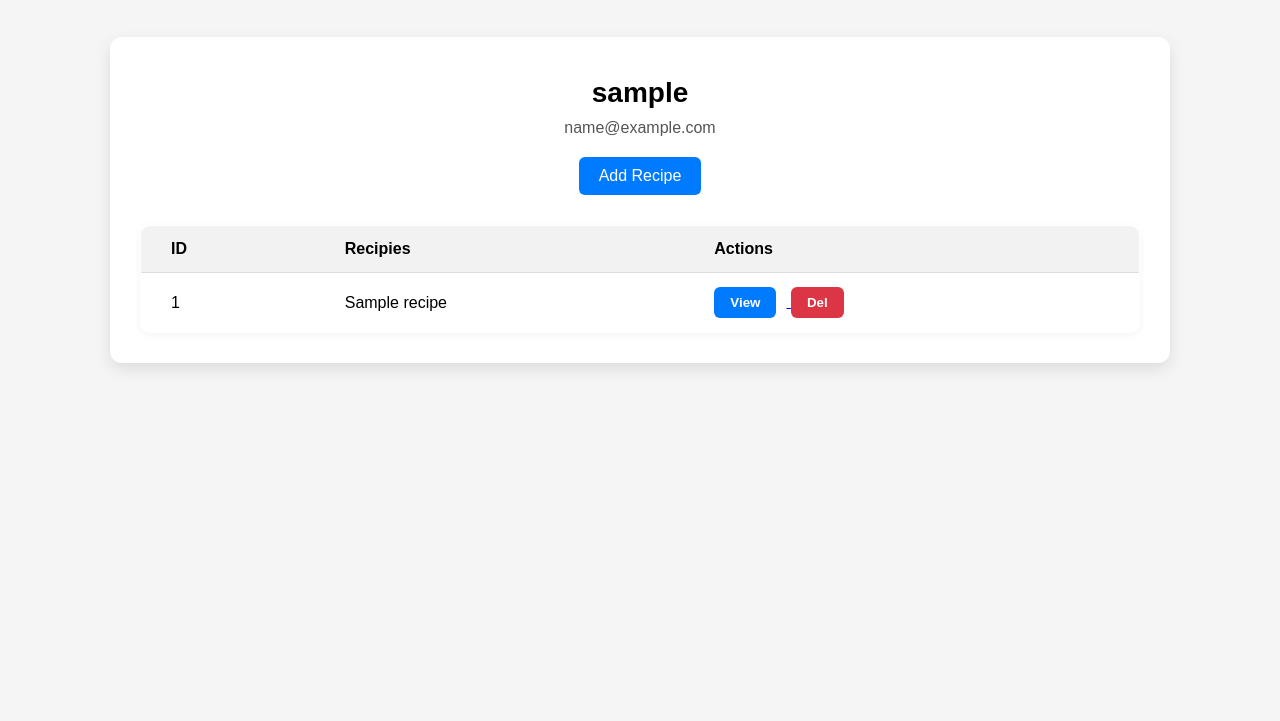
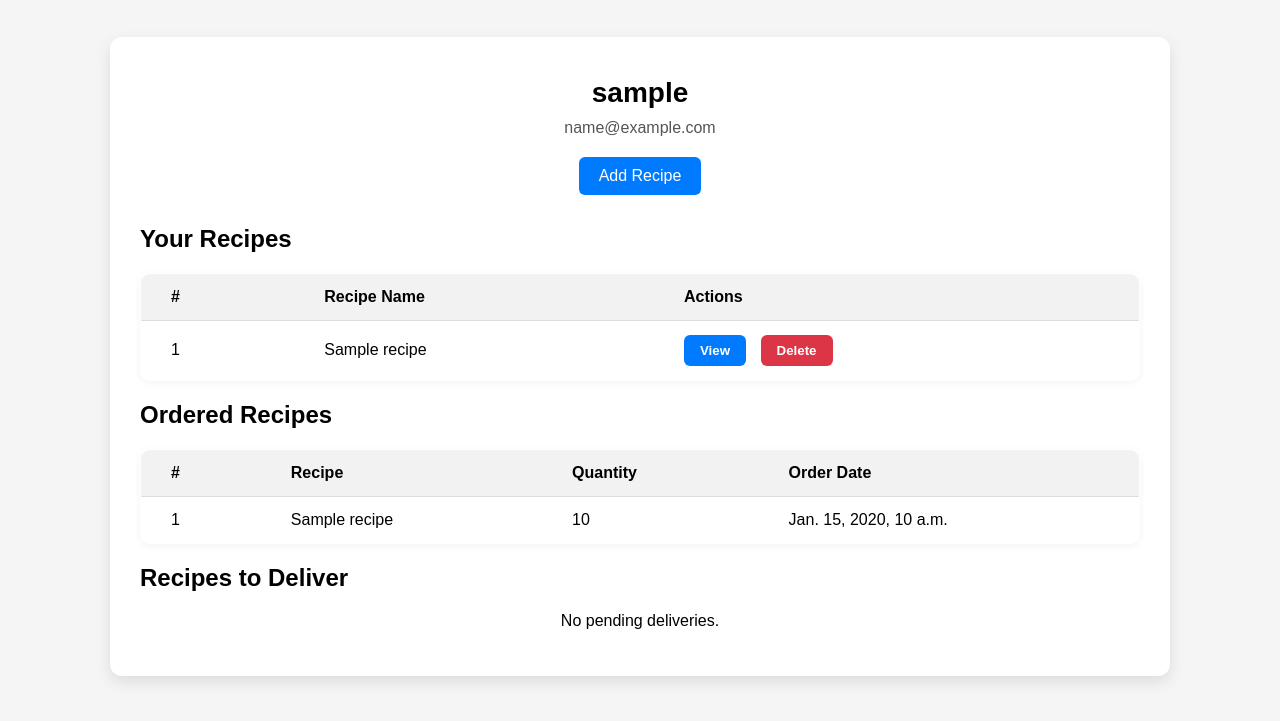
Before and after one commit to Tharaniguru/RecipeSharing, a Django app: page /profile/ in a window 1280 px wide. Shown: the part 63-784 px from the top of the page. Run offline with Django 5.2, Linux system fonts and the light colour scheme; a user stored in the database is signed in; tables that the repository leaves empty hold one stand-in row (values such as "Sample post").

Commit message:
order and delivery details

```diff
--- a/recipeapp/forms.py
+++ b/recipeapp/forms.py
@@ -13,7 +13,10 @@ class LoginForm(AuthenticationForm):
     username = forms.CharField(label="Username")
     password = forms.CharField(widget=forms.PasswordInput, label="Password")
 
+from django import forms
+from .models import Order
+
 class OrderForm(forms.ModelForm):
     class Meta:
         model = Order
-        fields = ['customer_name', 'email', 'address', 'phone', 'product', 'quantity']
+        fields = ['customer_name','email','address','phone','quantity']
--- a/recipeapp/models.py
+++ b/recipeapp/models.py
@@ -23,7 +23,8 @@ class Order(models.Model):
     email = models.EmailField()
     address = models.TextField()
     phone = models.CharField(max_length=15)
-    product = models.CharField(max_length=100)
+    customer = models.ForeignKey(User, on_delete=models.CASCADE, null=True, blank=True)
+    product = models.ForeignKey(Recipes, on_delete=models.CASCADE, null=True, blank=True)
     quantity = models.PositiveIntegerField()
     latitude = models.FloatField(null=True, blank=True)
     longitude = models.FloatField(null=True, blank=True)
--- a/recipeapp/templates/displayfood.html
+++ b/recipeapp/templates/displayfood.html
@@ -28,7 +28,7 @@
                 <h3>Instructions:</h3>
                 <p class="instructions">{{ recipe.recipe_instructions }}</p>
             </div>
-            <a href="{% url 'order' recipe.name%}">
+            <a href="{% url 'order' recipe.id%}">
                 <button>Order Now</button>
             </a>
         </div>
--- a/recipeapp/templates/home.html
+++ b/recipeapp/templates/home.html
@@ -15,7 +15,7 @@
             <p class="page">{{recipe.user}}</p>
             <p class="name">{{ recipe.name }}</p>
             <p class="description">{{ recipe.discription }}</p>
-            <a href="{% url "recipedetail" recipe.name %}"><button >View Recipe</button></a>
+            <a href="{% url "recipedetail" recipe.id %}"><button >View Recipe</button></a>
             <a href="{% url "follow" recipe.user %}"><button >Follow</button></a>
         </div>
         {% endfor %}
--- a/recipeapp/templates/profile.html
+++ b/recipeapp/templates/profile.html
@@ -3,22 +3,25 @@
 <link rel="stylesheet" href="{% static 'css/profile.css' %}">
 
 <div class="profile-container">
+
+    <!-- Profile Info -->
     <div class="profile-card">
         <h2>{{ request.user.username }}</h2>
         <p>{{ request.user.email }}</p>
         <a href="{% url 'addrecipe' %}">
             <button id="add-recipe">Add Recipe</button>
-
         </a>
     </div>
 
+    <!-- Your Recipes Table -->
     <div class="table-container">
+        <h2>Your Recipes</h2>
         {% if user_recipes %}
             <table class="styled-table">
                 <thead>
                     <tr>
-                    <th>ID</th>
-                    <th>Recipies</th>
+                        <th>#</th>
+                        <th>Recipe Name</th>
                         <th>Actions</th>
                     </tr>
                 </thead>
@@ -28,21 +31,80 @@
                             <td>{{ forloop.counter }}</td>
                             <td>{{ recipe.name }}</td>
                             <td>
-                        <a href="{% url 'recipedetail' recipe.name %}">
-                            <button class="view-btn">View</button>
-                        </a>
+                                <a href="{% url 'recipedetail' recipe.id %}"><button class="view-btn">View</button></a>
                                 <a href="{% url 'delete_recipe' recipe.id %}" onclick="return confirm('Are you sure?');">
-                            <button class="del-btn">Del</button>
+                                    <button class="del-btn">Delete</button>
                                 </a>
                             </td>
                         </tr>
                     {% endfor %}
                 </tbody>
             </table>
-
-
         {% else %}
             <p style="text-align: center;">No recipes found.</p>
         {% endif %}
     </div>
+
+    <!-- Orders You Placed -->
+    <div class="table-container">
+        <h2>Ordered Recipes</h2>
+        {% if  user_orders %}
+            <table class="styled-table">
+                <thead>
+                    <tr>
+                        <th>#</th>
+                        <th>Recipe</th>
+                        <th>Quantity</th>
+                        <th>Order Date</th>
+                    </tr>
+                </thead>
+                <tbody>
+                    {% for order in  user_orders %}
+                        <tr>
+                            <td>{{ forloop.counter }}</td>
+                            <td>{{ order.product.name }}</td>
+                            <td>{{ order.quantity }}</td>
+                            <td>{{ order.order_date }}</td>
+                        </tr>
+                    {% endfor %}
+                </tbody>
+            </table>
+        {% else %}
+            <p style="text-align: center;">You haven't ordered any recipes.</p>
+        {% endif %}
     </div>
+
+    <!-- Orders To Deliver -->
+    <div class="table-container">
+        <h2>Recipes to Deliver</h2>
+        {% if to_deliver %}
+            <table class="styled-table">
+                <thead>
+                    <tr>
+                        <th>#</th>
+                        <th>Recipe</th>
+                        <th>Ordered By</th>
+                        <th>Quantity</th>
+                        <th>Address</th>
+                        <th>Order Date</th>
+                    </tr>
+                </thead>
+                <tbody>
+                    {% for order in to_deliver %}
+                        <tr>
+                            <td>{{ forloop.counter }}</td>
+                            <td>{{ order.product.name }}</td>
+                            <td>{{ order.customer.username }}</td>
+                            <td>{{ order.quantity }}</td>
+                            <td>{{ order.address }}</td>
+                            <td>{{ order.order_date }}</td>
+                        </tr>
+                    {% endfor %}
+                </tbody>
+            </table>
+        {% else %}
+            <p style="text-align: center;">No pending deliveries.</p>
+        {% endif %}
+    </div>
+
+</div>
--- a/recipeapp/urls.py
+++ b/recipeapp/urls.py
@@ -9,9 +9,9 @@ urlpatterns = [
     path("profile/",profile_view, name="profile"),
     path("addrecipe/", addrecipe_view, name="addrecipe"),
     path("categories/", categories_view, name="categories"),
-    path("categories/<str:name>", recipedetail_view, name="recipedetail"),
+    path("recipe/<int:id>", recipedetail_view, name="recipedetail"),
     path("category/<str:category>",categorydisplay_view,name="category_display"),
     path("delete-recipe/<int:id>/", delete_recipe_view, name="delete_recipe"),
     path("follow/<str:user>",follow_view,name="follow"),
-    path("order/<str:name>",order_view,name="order")
+    path("order/<int:id>",order_view,name="order")
 ]
--- a/recipeapp/views.py
+++ b/recipeapp/views.py
@@ -14,17 +14,23 @@ def Home_view(request):
 
 @login_required
 def profile_view(request):
-    orders=OrderForm
     user_recipes = Recipes.objects.filter(user=request.user).order_by('-id')
-    return render(request, "profile.html",{"user_recipes": user_recipes})
+    user_orders=Order.objects.filter(customer=request.user)
+    to_deliver=Order.objects.filter(product__user=request.user).exclude(customer=request.user)
+    context = {
+        'user_recipes': user_recipes,
+        'user_orders': user_orders,
+        'to_deliver': to_deliver,
+    }
+    return render(request, "profile.html",context)
 
 def categories_view(request):
     categories = Category.objects.all()
     return render(request ,"categories.html" ,{'categories':categories})
 
 @login_required
-def recipedetail_view(request,name):
-    recipedetail=Recipes.objects.filter(name=name)
+def recipedetail_view(request,id):
+    recipedetail=Recipes.objects.filter(id=id)
     print(recipedetail)
     return render(request,"displayfood.html",{'recipedetail':recipedetail})
 
@@ -55,21 +61,26 @@ def addrecipe_view(request):
     return render(request, "addrecipe.html")
 
 @login_required
-def order_view(request,name):
+def order_view(request, id):
+    recipe = get_object_or_404(Recipes, id=id)
+
     if request.method == 'POST':
         form = OrderForm(request.POST)
         if form.is_valid():
             order = form.save(commit=False)
             order.latitude = request.POST.get('latitude')
             order.longitude = request.POST.get('longitude')
-            order.product=name
+            order.product = recipe
+            order.customer = request.user
             order.save()
             messages.success(request, "Order placed successfully.")
             return redirect('profile')
     else:
         form = OrderForm()
 
-    return render(request, "order.html", {'form': form})
+    return render(request, "order.html", {'form': form, 'recipe': recipe})
+
+
 
 
 @login_required
```
Also changed, not shown: recipeapp/templates/order.html (+54 -7 lines), media/1810133_irMVsJx.jpg (added), recipeapp/migrations/0011_remove_order_product_order_product_id.py (added), recipeapp/migrations/0012_order_customer_id.py (added), recipeapp/migrations/0013_remove_order_customer_id_remove_order_product_id_and_more.py (added). Lines whose indentation alone changed are shown as unchanged.
